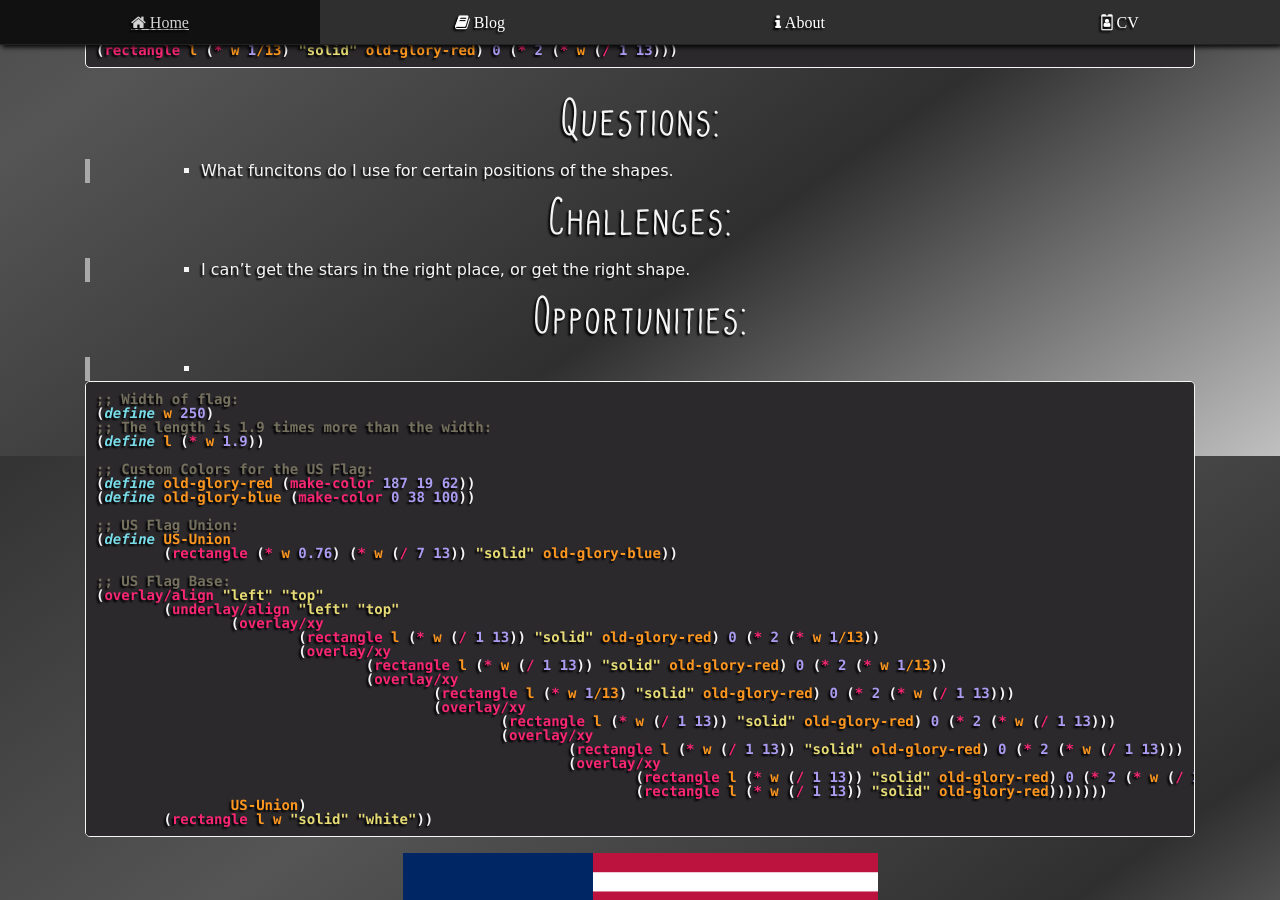
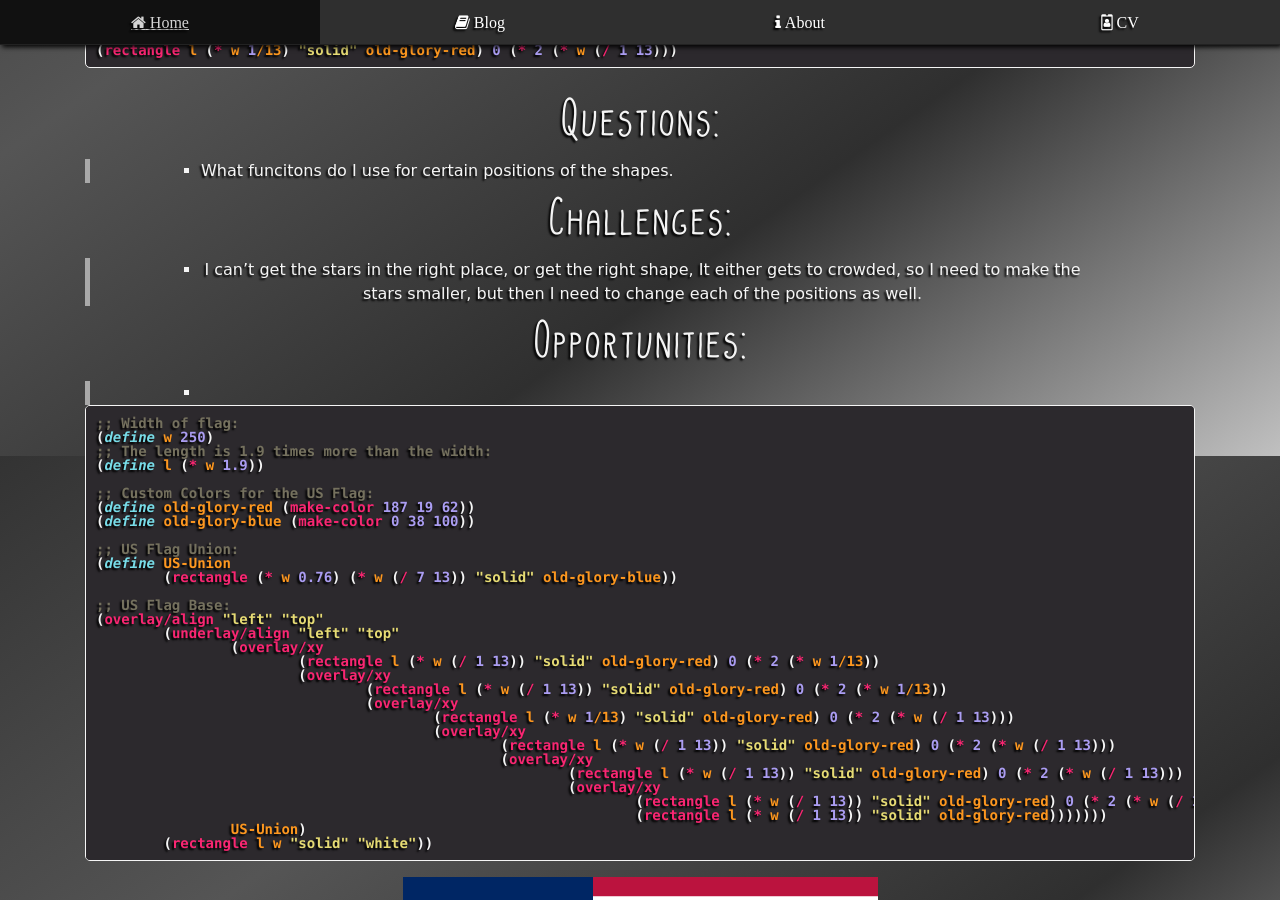
Before and after one commit to lemueldls/lemueld6200.github.io, a Jekyll site: the page built from _posts/2018-12-14-weekly-blog-reflection-13.md, in a window 1280 px wide and 900 px high, scrolled down 444 px. Built offline with Jekyll 4.4.1, drawn with Linux system fonts in a browser that asks for light colours; comment, search, counter and statistics services are not loaded.

Commit message:
Update 2018-12-14-weekly-blog-reflection-13.md

```diff
--- a/_posts/2018-12-14-weekly-blog-reflection-13.md
+++ b/_posts/2018-12-14-weekly-blog-reflection-13.md
@@ -22,7 +22,7 @@ So, I made the stripes.
  - What funcitons do I use for certain positions of the shapes.
 
 # Challenges:
- - I can't get the stars in the right place, or get the right shape.
+ - I can't get the stars in the right place, or get the right shape, It either gets to crowded, so I need to make the stars smaller, but then I need to change each of the positions as well.
 
 # Opportunities:
  -
```
